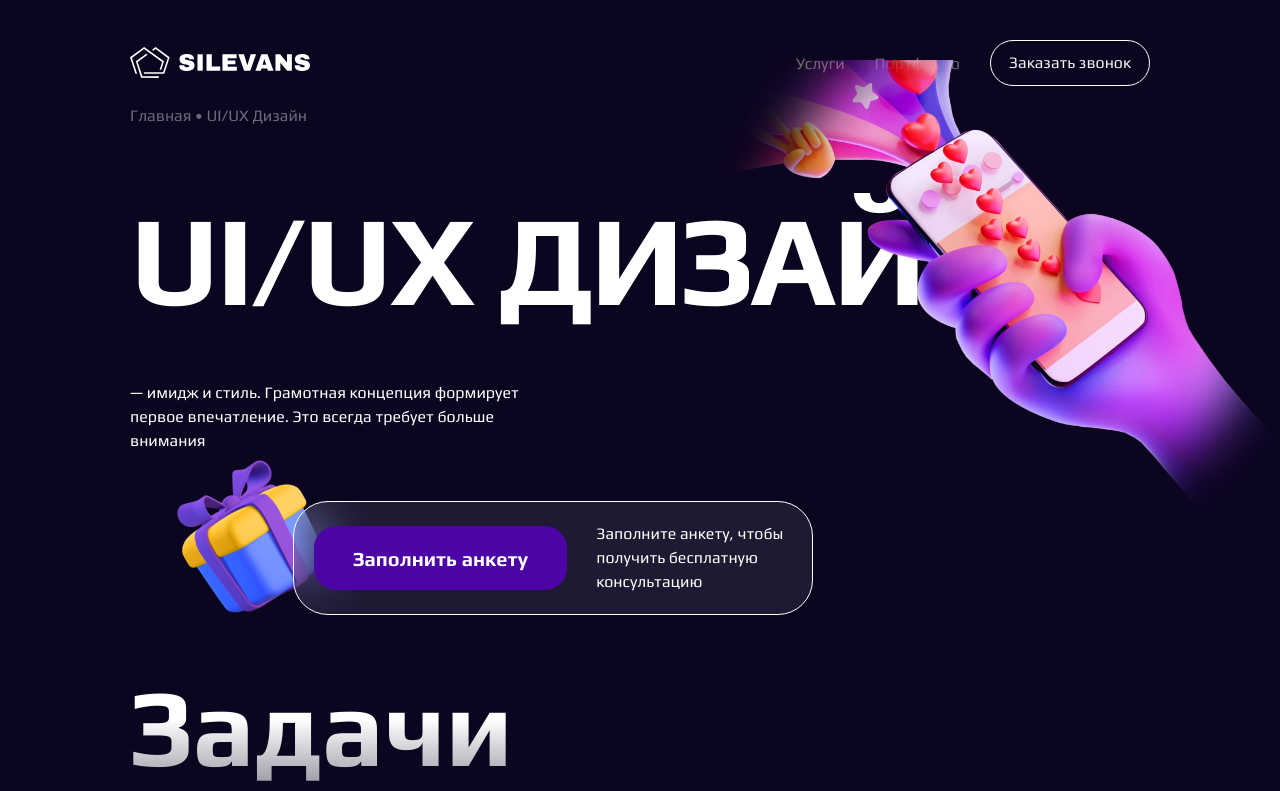
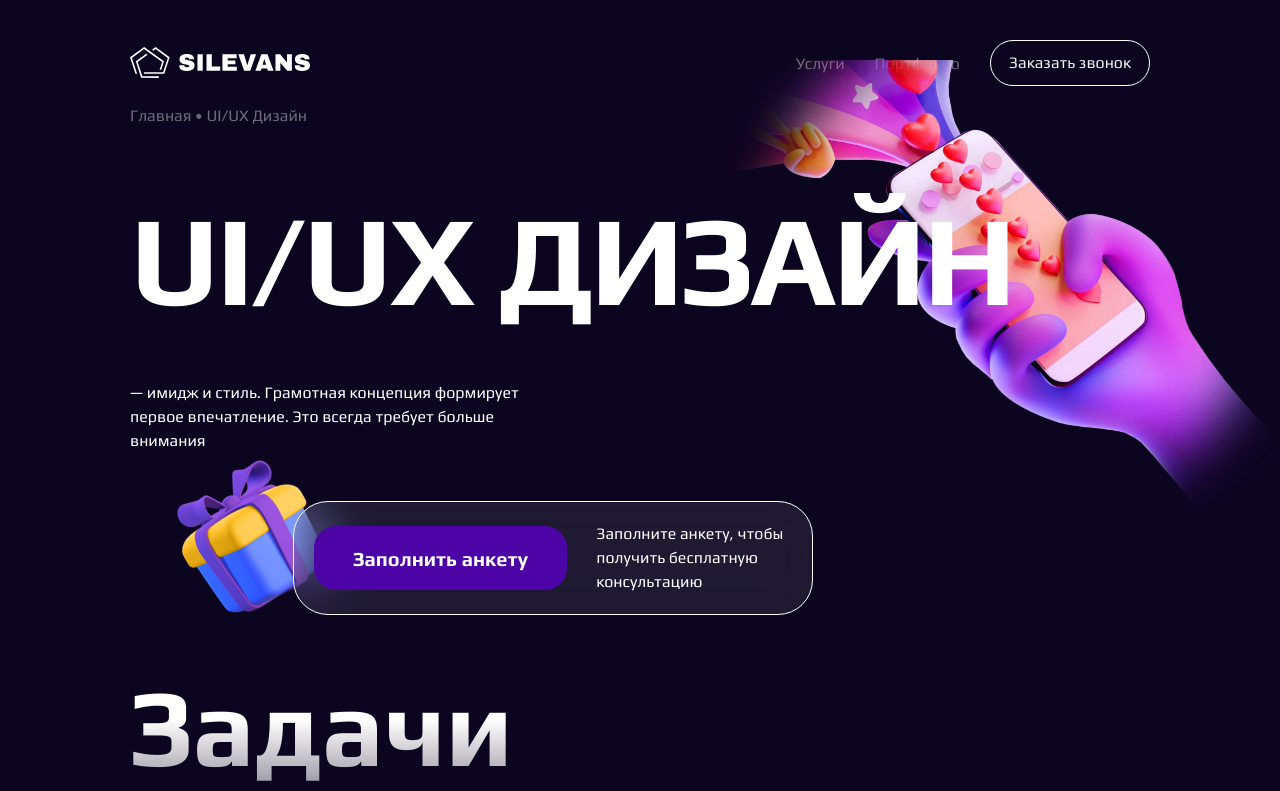
Before and after one commit to JulieBenchuk/web-studio, a Next.js app: page /design in a window 1280 px wide. Shown: the top 791 px of the page. Built offline with nearby package versions, Linux system fonts and the light colour scheme.

Commit message:
fix: z-index of main title

```diff
--- a/src/styles/components/titles/titles.module.scss
+++ b/src/styles/components/titles/titles.module.scss
@@ -2,6 +2,7 @@
 @import '../../mixins';
 
 .mainTitle {
+  position: relative;
   z-index: 2;
   font-style: normal;
   max-width: 1038px;
--- a/src/styles/components/topBlock.module.scss
+++ b/src/styles/components/topBlock.module.scss
@@ -33,6 +33,7 @@
     }
 
     .bgImage {
+      z-index: 0;
       position: absolute;
       top: 60px;
       right: 0;
```
